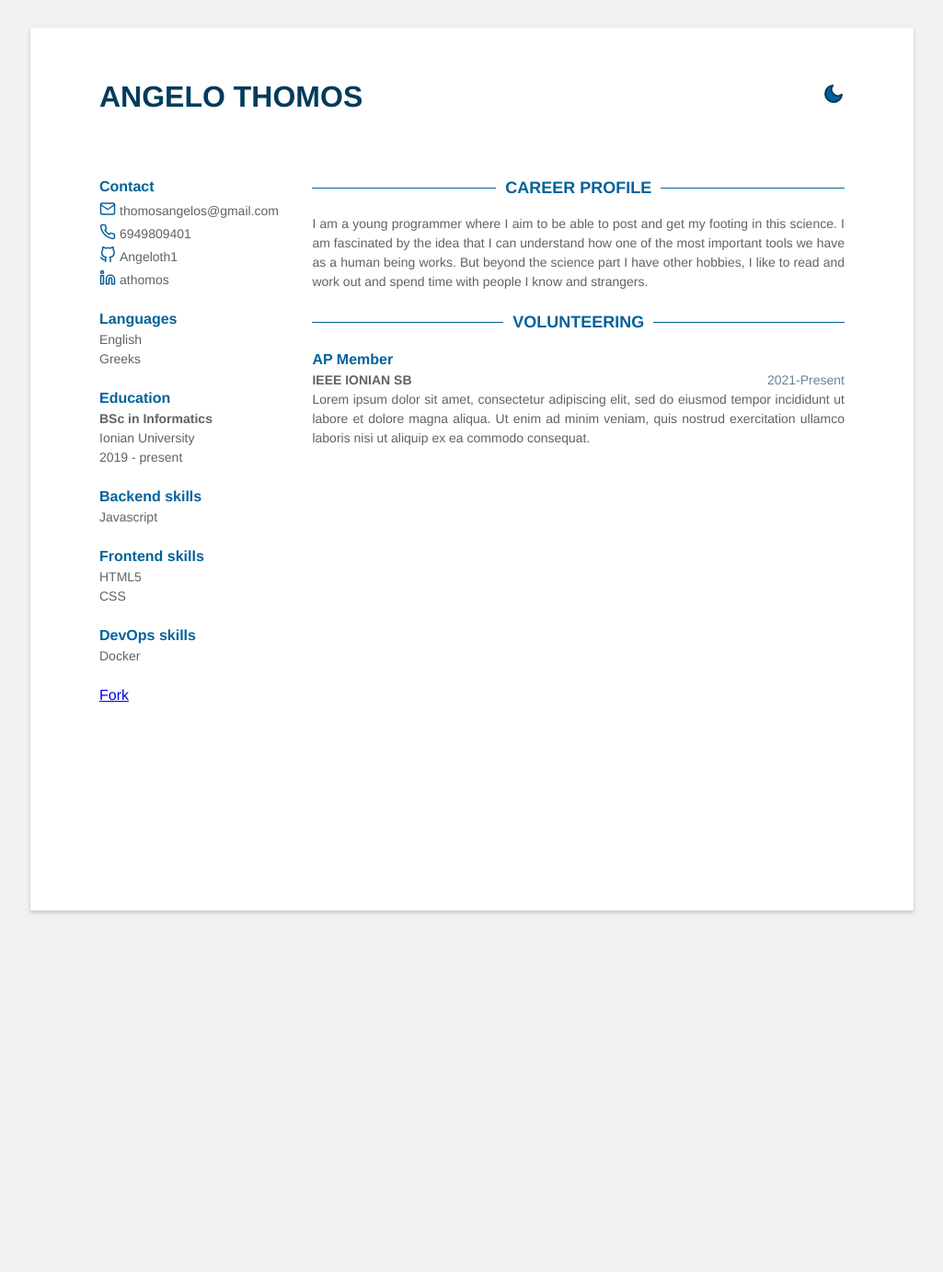
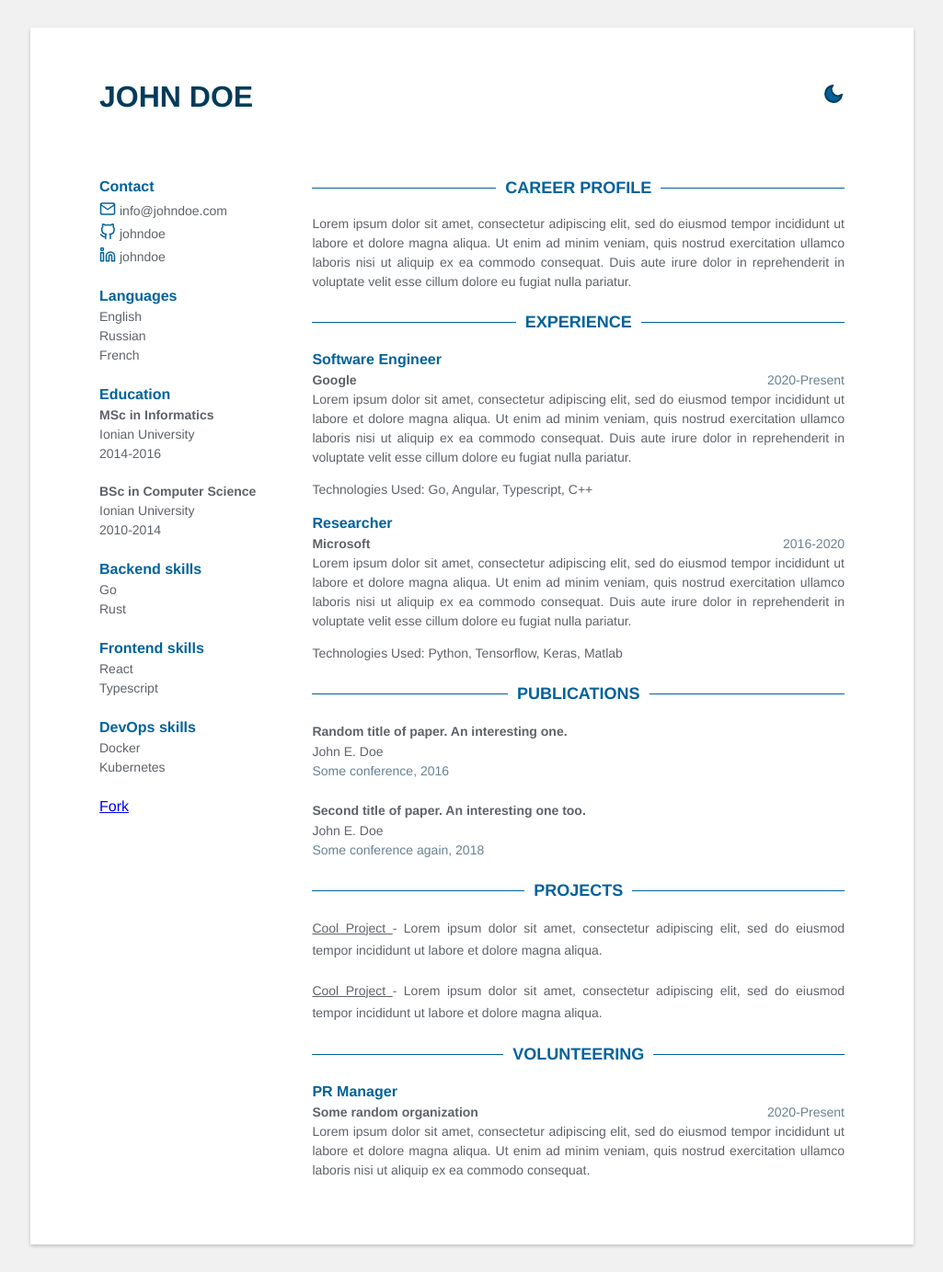
Before and after one commit to Stavrospanakakis/jekyll-cv, a Jekyll site: the page built from index.html, in a window 1280 px wide. Shown: the whole page at 92% size, without its empty margins (127-1152 px from the left). Built offline with Jekyll 4.4.1, drawn with Linux system fonts in a browser that asks for light colours; before the commit the page ends 1020 px from its top, so only the background shows below that.

Commit message:
Update data.yml

```diff
--- a/_data/data.yml
+++ b/_data/data.yml
@@ -1,79 +1,104 @@
-name: Angelo Thomos
+name: John Doe
 support_dark_mode: true
 fork: true
 
 # Sidebar
 contact:
-  email: thomosangelos@gmail.com
-  github: Angeloth1
-  linkedin: athomos
-  phone: 6949809401
+  email: info@johndoe.com
+  github: johndoe
+  linkedin: johndoe
+  phone:
   gitlab:
   twitter:
 
 languages:
   - idiom: English
-  - idiom: Greeks
+  - idiom: Russian
+  - idiom: French
 
 education:
-  - degree: BSc in Informatics
-    time: 2019 - present
+  - degree: MSc in Informatics
+    time: 2014-2016
+    university: Ionian University
+
+  - degree: BSc in Computer Science
+    time: 2010-2014
     university: Ionian University
 
 skills:
   - category: Backend
     skill:
-      - Javascript
+      - Go
+      - Rust
   - category: Frontend
     skill:
-      - HTML5
-      - CSS
+      - React
+      - Typescript
   - category: DevOps
     skill:
       - Docker
+      - Kubernetes
 
 # Profile
 profile: |
-  I am a young programmer where I aim to be able to post and get my footing in this science.
-  I am fascinated by the idea that I can understand how one of the most important tools we have as a human being works.
-  But beyond the science part I have other hobbies,
-  I like to read and work out and spend time with people I know and strangers.
-
+  Lorem ipsum dolor sit amet, consectetur adipiscing elit, sed do eiusmod
+  tempor incididunt ut labore et dolore magna aliqua. Ut enim ad minim veniam,
+  quis nostrud exercitation ullamco laboris nisi ut aliquip ex ea commodo consequat.
+  Duis aute irure dolor in reprehenderit in voluptate velit esse cillum dolore eu
+  fugiat nulla pariatur.
 # Experience
-Seminars:
-  - webinar: Ethical-Hacking
-    company: Audax
-  - webinar: Responsive Web Design
-    company: freecodecamp
-  - webinar: Webpage Dev
-    company: Google (Grow Greek Tourism)
-
-
-#publications:
-#  - title: Random title of paper. An interesting one.
-#     link: "#"
-#     authors: John E. Doe
-#     conference: Some conference, 2016
-
-#   - title: Second title of paper. An interesting one too.
-#     link: "#"
-#    authors: John E. Doe
-#     conference: Some conference again, 2018
-
-#projects:
- # - title:
-  #  link: #
-   # details: |
-  #- title:
-   # link: #
-    #details:
-
-# Volunteering
-volunteering:
-  - time: 2021-Present
-    role: AP Member
-    company: IEEE IONIAN SB
+experience:
+  - role: Software Engineer
+    time: 2020-Present
+    company: Google
     details: |
       Lorem ipsum dolor sit amet, consectetur adipiscing elit, sed do eiusmod
       tempor incididunt ut labore et dolore magna aliqua. Ut enim ad minim veniam,
       quis nostrud exercitation ullamco laboris nisi ut aliquip ex ea commodo consequat.
+      Duis aute irure dolor in reprehenderit in voluptate velit esse cillum dolore eu
+      fugiat nulla pariatur.
+    technologies_used: |
+      Go, Angular, Typescript, C++
+
+  - role: Researcher
+    time: 2016-2020
+    company: Microsoft
+    details: |
+      Lorem ipsum dolor sit amet, consectetur adipiscing elit, sed do eiusmod
+      tempor incididunt ut labore et dolore magna aliqua. Ut enim ad minim veniam,
+      quis nostrud exercitation ullamco laboris nisi ut aliquip ex ea commodo consequat.
+      Duis aute irure dolor in reprehenderit in voluptate velit esse cillum dolore eu
+      fugiat nulla pariatur.
+    technologies_used: |
+      Python, Tensorflow, Keras, Matlab
+publications:
+  - title: Random title of paper. An interesting one.
+    link: "#"
+    authors: John E. Doe
+    conference: Some conference, 2016
+
+  - title: Second title of paper. An interesting one too.
+    link: "#"
+    authors: John E. Doe
+    conference: Some conference again, 2018
+
+projects:
+  - title: Cool Project
+    link: #
+    details: |
+      Lorem ipsum dolor sit amet, consectetur adipiscing elit, sed do eiusmod
+      tempor incididunt ut labore et dolore magna aliqua.
+  - title: Cool Project
+    link: #
+    details: |
+      Lorem ipsum dolor sit amet, consectetur adipiscing elit, sed do eiusmod
+      tempor incididunt ut labore et dolore magna aliqua.
+# Volunteering
+volunteering:
+  - time: 2020-Present
+    role: PR Manager
+    company: Some random organization
+    details: |
+      Lorem ipsum dolor sit amet, consectetur adipiscing elit, sed do eiusmod
+      tempor incididunt ut labore et dolore magna aliqua. Ut enim ad minim veniam,
+      quis nostrud exercitation ullamco laboris nisi ut aliquip ex ea commodo consequat.
```
